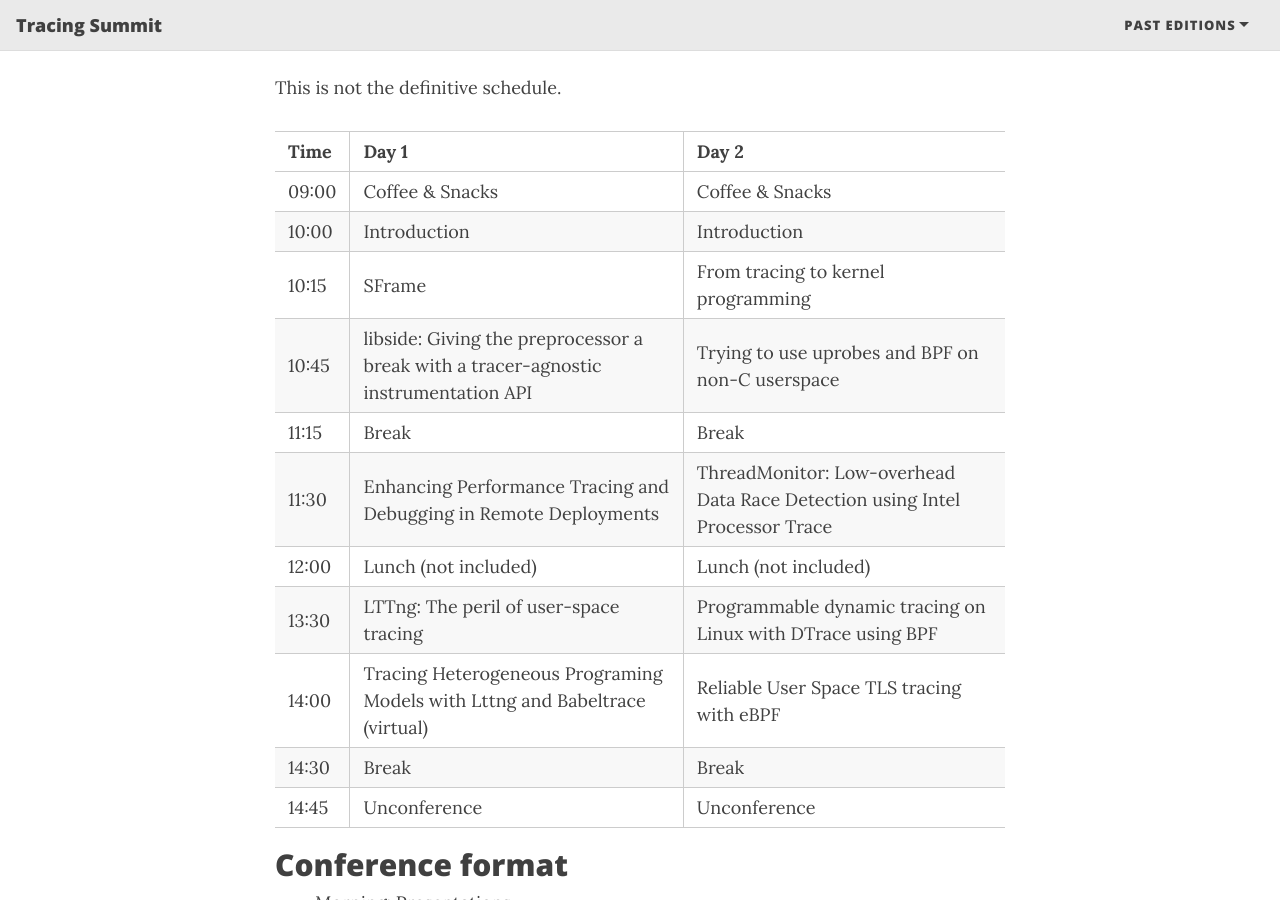
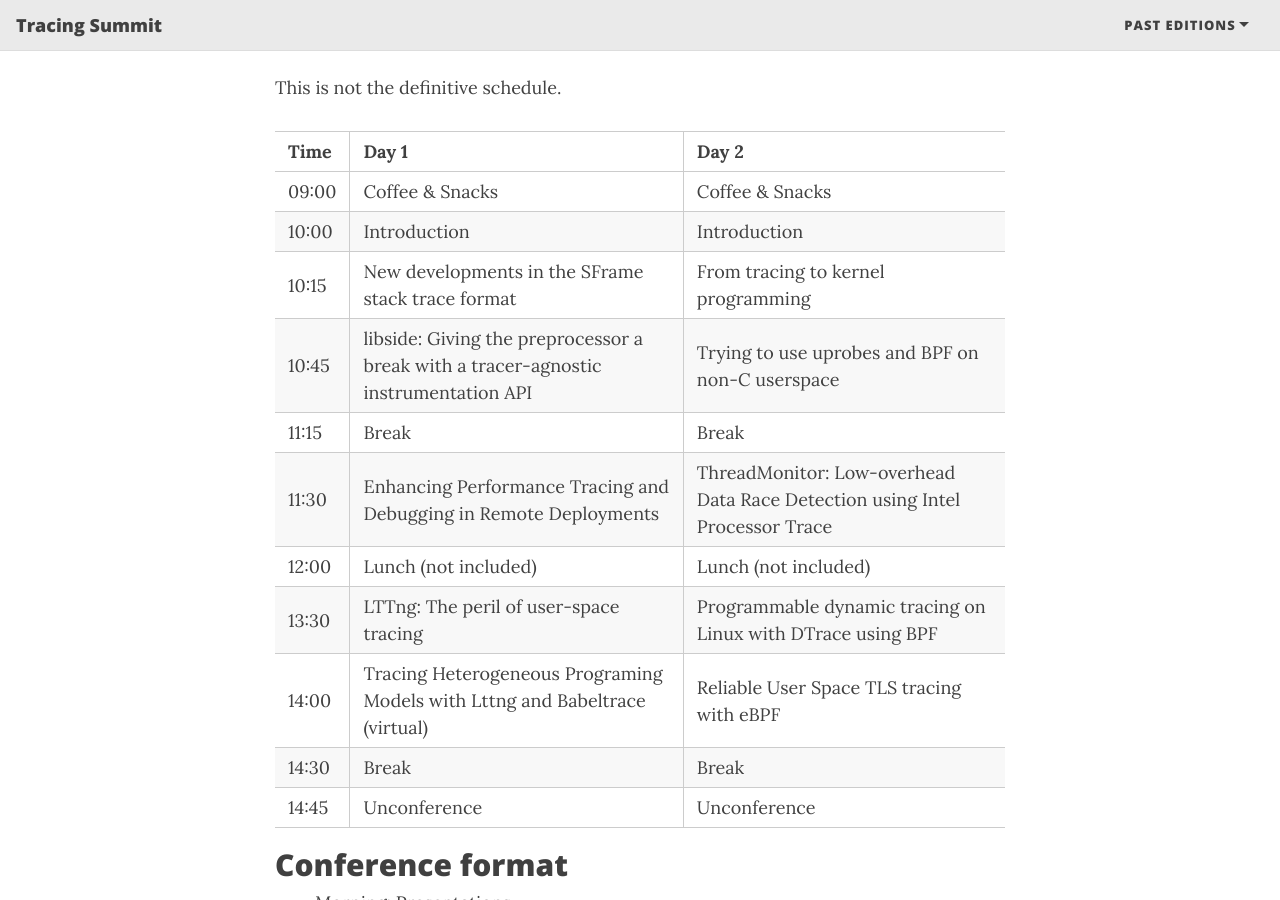
Before and after one commit to tracingsummit/tracingsummit.github.io, a Jekyll site: the page built from index.md, in a window 1280 px wide and 900 px high, scrolled down 1762 px. Built offline with Jekyll 4.4.1, drawn with Linux system fonts in a browser that asks for light colours; nearby versions of some CDN libraries.

Commit message:
index: Fix schedule name of SFrame
Signed-off-by: Olivier Dion <odion@efficios.com>

```diff
--- a/index.md
+++ b/index.md
@@ -90,7 +90,7 @@
 
 <tr>
 <td class="org-right">10:15</td>
-<td class="org-left">SFrame</td>
+<td class="org-left">New developments in the SFrame stack trace format</td>
 <td class="org-left">From tracing to kernel programming</td>
 </tr>
 
```
